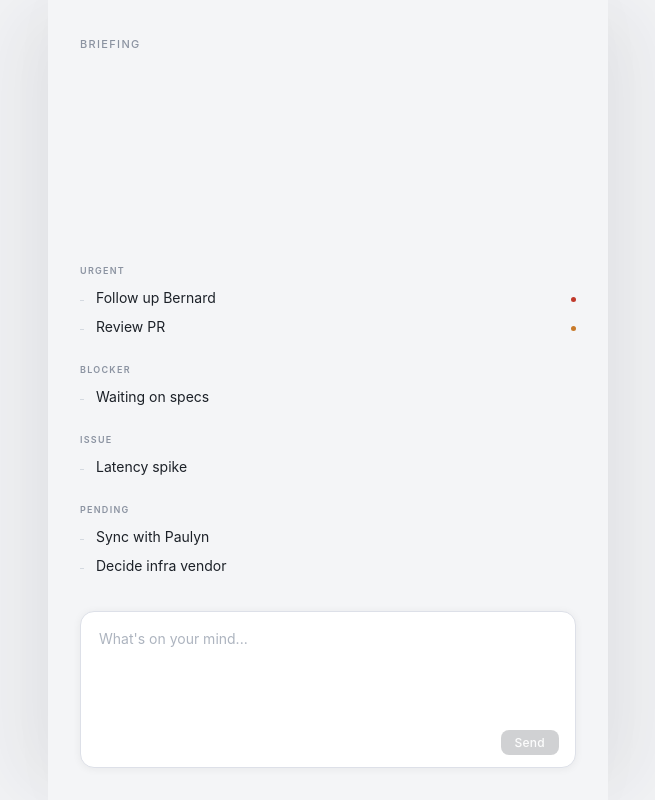
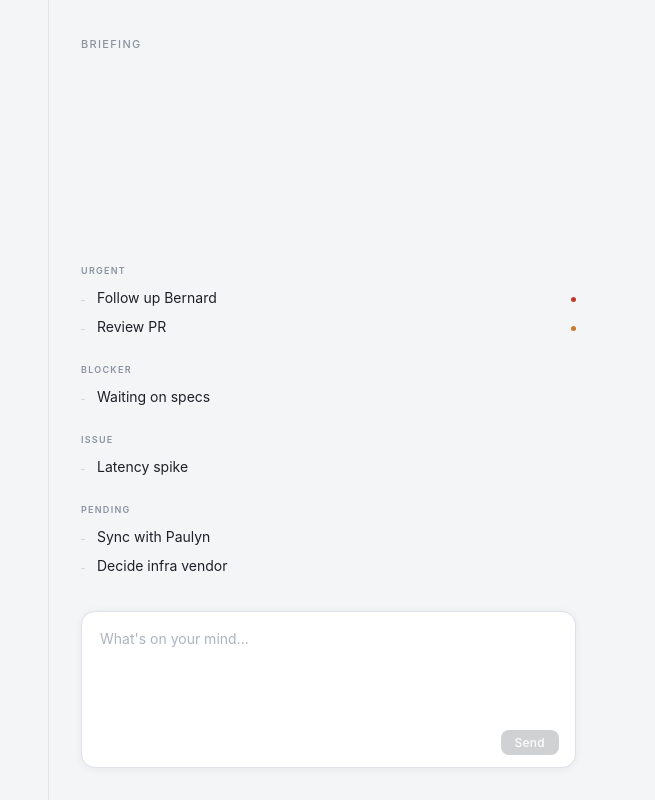
Before and after one commit to MojoJolo/briefing-app, a React (Vite) app in the folder frontend/: page / in a window 1280 px wide. Shown: the whole page, without its empty margins (312-967 px from the left). Built offline with nearby package versions, Linux system fonts and the light colour scheme.

Commit message:
Replace side shadows with subtle left border line
https://claude.ai/code/session_01PohCk4vVJUBsRsrqBNYY5M

```diff
--- a/frontend/src/index.css
+++ b/frontend/src/index.css
@@ -26,7 +26,7 @@ body {
   max-width: 560px;
   margin: 0 auto;
   padding: 0 32px;
-  box-shadow: -40px 0 80px rgba(28, 33, 40, 0.07), 40px 0 80px rgba(28, 33, 40, 0.07);
+  border-left: 1px solid rgba(28, 33, 40, 0.08);
 }
 
 /* Header */
```
